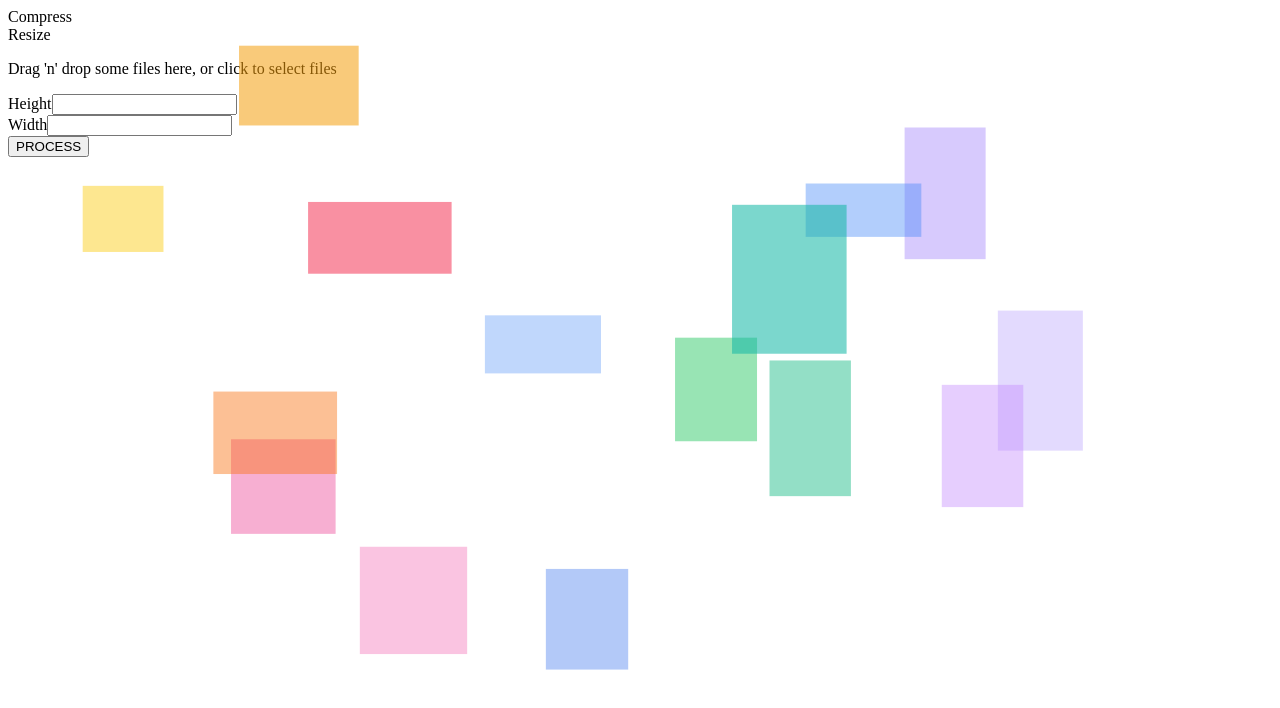
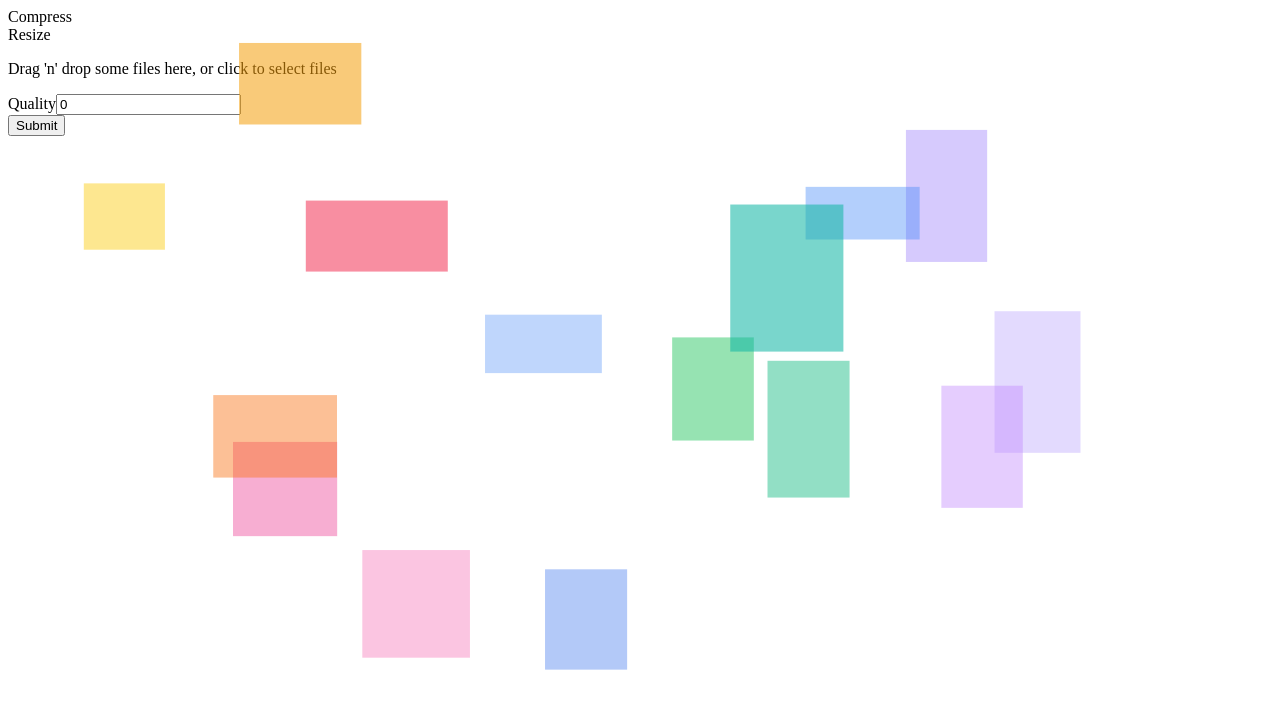
Before and after one commit to itbeginshere/MediaCompressorFrontEnd, a React (Vite) app: page / in a window 1280 px wide. Shown: the top 708 px of the page. Built offline with nearby package versions, Linux system fonts and the light colour scheme.

Commit message:
Loading indicator for compress form

```diff
--- a/src/components/forms/images/compress/CompressForm.tsx
+++ b/src/components/forms/images/compress/CompressForm.tsx
@@ -1,41 +1,24 @@
-import { AnyFieldApi } from "@tanstack/react-form";
 import {} from "@tanstack/react-form";
+import LinearLoading from "components/indicators/loading/LinearLoading";
 import { useAppForm } from "hooks/form";
 import { ImageCompress } from "models/image/imageCompress";
-import { ChangeEvent, FormEvent, useState } from "react";
+import { FormEvent, useState } from "react";
 import ImageHttpService from "services/http/imageHttpService";
 import FileDownloadHelper from "utils/fileDownloadHelper";
-
-interface IProps {
-    file : File | null;
-}
-
-function FieldInfo({ field }: { field: AnyFieldApi }) {
-  return (
-    <>
-      {field.state.meta.isTouched && !field.state.meta.isValid ? (
-        <em>{field.state.meta.errors.join(',')}</em>
-      ) : null}
-      {field.state.meta.isValidating ? 'Validating...' : null}
-    </>
-  )
-}
 
 interface ImageCompressFormValues extends Omit<ImageCompress, 'file'> {
     file: File | null;
 }
 
-const ImageCompressForm = (props : IProps) => {
-
-    const { file } = props;
+const ImageCompressForm = () => {
 
     const [isProcessing, setIsProcessing] = useState<boolean>(false);
 
     const form = useAppForm({
         defaultValues: {
-            file: file,
+            file: null,
             quality: 0,
-        },
+        } as ImageCompressFormValues,
         validators: {
             onChange: ({ value }) => {
                 const errors = {
@@ -75,28 +58,30 @@ const ImageCompressForm = (props : IProps) => {
             setIsProcessing(false);
         }
     })
-    return (
-        <div>
-          <form
-            onSubmit={(event : FormEvent<HTMLFormElement>) => {
+
+    const handleFormSubmit = (event : FormEvent<HTMLFormElement>) => {
         event.preventDefault();
         event.stopPropagation();
         form.handleSubmit();
-            }}
+    }
+
+    return (
+        <form
+            onSubmit={handleFormSubmit}
         >
+            <LinearLoading loading={isProcessing} />
             <form.AppField
                 name="file"
                 children={(field) => <field.FormUploadFileField />}
             />
             <form.AppField
                 name="quality"
-                    children={(field) => <field.FormTextField label={'Quality'} />}
+                children={(field) => <field.FormTextField label={'Quality'} type={"number"} />}
             />
             <form.AppForm>
                 <form.FormSubscribeButton label={'Submit'} />
             </form.AppForm>
         </form>
-        </div>
     );
 }
 
--- /dev/null
+++ b/src/components/indicators/loading/LinearLoading.tsx
@@ -0,0 +1,43 @@
+
+interface IProps {
+    loading : boolean;
+}
+
+const LinearLoading = (props : IProps) => {
+
+    const { loading } = props;
+
+    if (!loading) return null;
+
+    return (
+        <div className="w-full bg-gray-200 rounded-full h-2 overflow-hidden relative">
+            <div className="absolute inset-0">
+                <div className="h-2 bg-blue-500 animate-indeterminate" />
+            </div>
+            <style>
+                {`
+                @keyframes indeterminate {
+                    0% {
+                    left: -40%;
+                    width: 40%;
+                    }
+                    50% {
+                    left: 20%;
+                    width: 60%;
+                    }
+                    100% {
+                    left: 100%;
+                    width: 40%;
+                    }
+                }
+                .animate-indeterminate {
+                    position: absolute;
+                    animation: indeterminate 1.5s infinite ease-in-out;
+                }
+                `}
+            </style>
+        </div>
+    );
+};
+
+export default LinearLoading;
--- a/src/components/input/form/FormTextField.tsx
+++ b/src/components/input/form/FormTextField.tsx
@@ -4,11 +4,12 @@ import { ChangeEvent } from 'react';
 
 interface IProps {
     label : string;
+    type ?: 'text' | 'number';
 }
 
 const FormTextField = (props: IProps) => {
 
-    const { label } = props;
+    const { label, type = 'text' } = props;
 
     const field = useFieldContext<string>();
 
@@ -24,6 +25,7 @@ const FormTextField = (props: IProps) => {
             <input
                 className={`border-2 p-2 rounded-md ${errors.length > 0 ? 'border-red-500 focus:border-red-500 focus:outline-red-500 focus:bg-red-200 ' : 'border-purple-200 focus:border-purple-500 focus:outline-purple-500 focus:bg-purple-200'}`}
                 name={field.name}
+                type={type}
                 value={field.state.value}
                 onChange={onChange}
                 onBlur={field.handleBlur}
--- a/src/pages/App.tsx
+++ b/src/pages/App.tsx
@@ -12,6 +12,7 @@ import ImageHttpService from "services/http/imageHttpService";
 import { ImageCompress } from "models/image/imageCompress";
 import FileDownloadHelper from "utils/fileDownloadHelper";
 import { BLOB_CONFIGS, SHAPE_RECTANGLE_CONFIGS } from "constants/shape_constants";
+import ImageCompressForm from "components/forms/images/compress/CompressForm";
 
 function App() {
 
@@ -161,44 +162,7 @@ function App() {
           value={operationToggle}
           onChange={handleOnOperationToggle}
         />
-        <UploadInput onFileAccepted={onFileAccepted}/>
-        {
-          !operationToggle && (
-            <>
-            <NumberInput
-              name="height"
-              value={height}
-              onChange={handleHeightChange}
-            />
-            <NumberInput
-              name="width"
-              value={width}
-              onChange={handleWidthChange}
-            />
-            </>
-          )
-        }
-        {
-          operationToggle && (
-            <NumberInput
-              name="quality"
-              value={quality}
-              onChange={handleQualityChange}
-            />
-          )
-        }
-        {
-          isProcessing && (
-            <div>
-              Is Processing
-            </div>
-          )
-        }
-        <PrimaryButton
-            text="PROCESS"
-            type="submit"
-            onClick={handleProcessClick}
-        />
+       <ImageCompressForm />
       </div>
     </section>
   )
```
Lines whose indentation alone changed are shown as unchanged.
